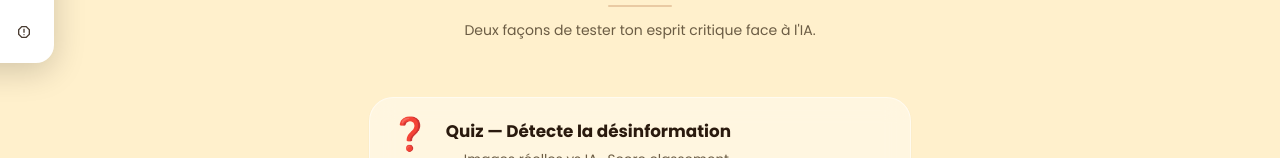
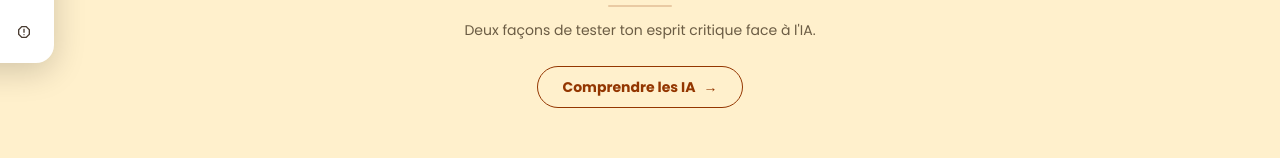
Before and after one commit to mlft9/projet-special-week, a React (Vite) app in the folder app/: page /jouer in a window 1280 px wide. Shown: the part 188-346 px from the top of the page. Built offline with nearby package versions, Linux system fonts and the light colour scheme; no server answers; a web font is replaced by a local one.

Commit message:
/Add : button redirect in /play

```diff
--- a/app/src/pages/Play.tsx
+++ b/app/src/pages/Play.tsx
@@ -136,6 +136,14 @@ export default function Play() {
           <p className="mx-auto mt-3 max-w-lg text-sm leading-relaxed text-[#6b5c44]">
             Deux façons de tester ton esprit critique face à l'IA.
           </p>
+          <button
+            type="button"
+            onClick={() => navigate('/comprendre')}
+            className="mt-6 inline-flex items-center gap-2 rounded-full border border-[var(--color-secondary)] px-6 py-2.5 text-sm font-bold text-[var(--color-secondary)] transition-all duration-300 hover:-translate-y-1 hover:bg-[var(--color-secondary)] hover:text-white"
+          >
+            Comprendre les IA
+            <span aria-hidden="true">→</span>
+          </button>
         </section>
 
         <div ref={hubRef} className="results-body" style={{ maxWidth: 640, gap: 16 }}>
```
Also changed, not shown: 2 other files (tests, documents, lock files or other folders).
